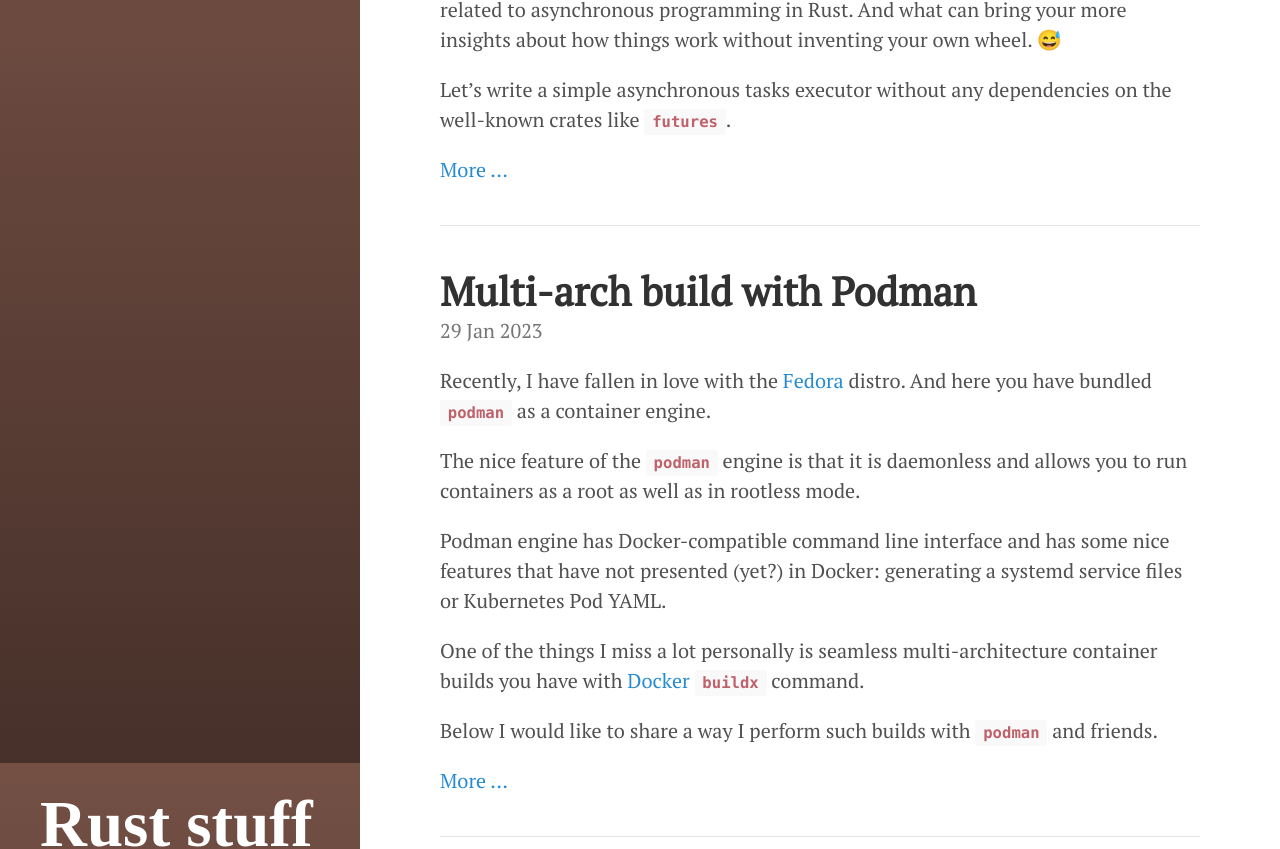
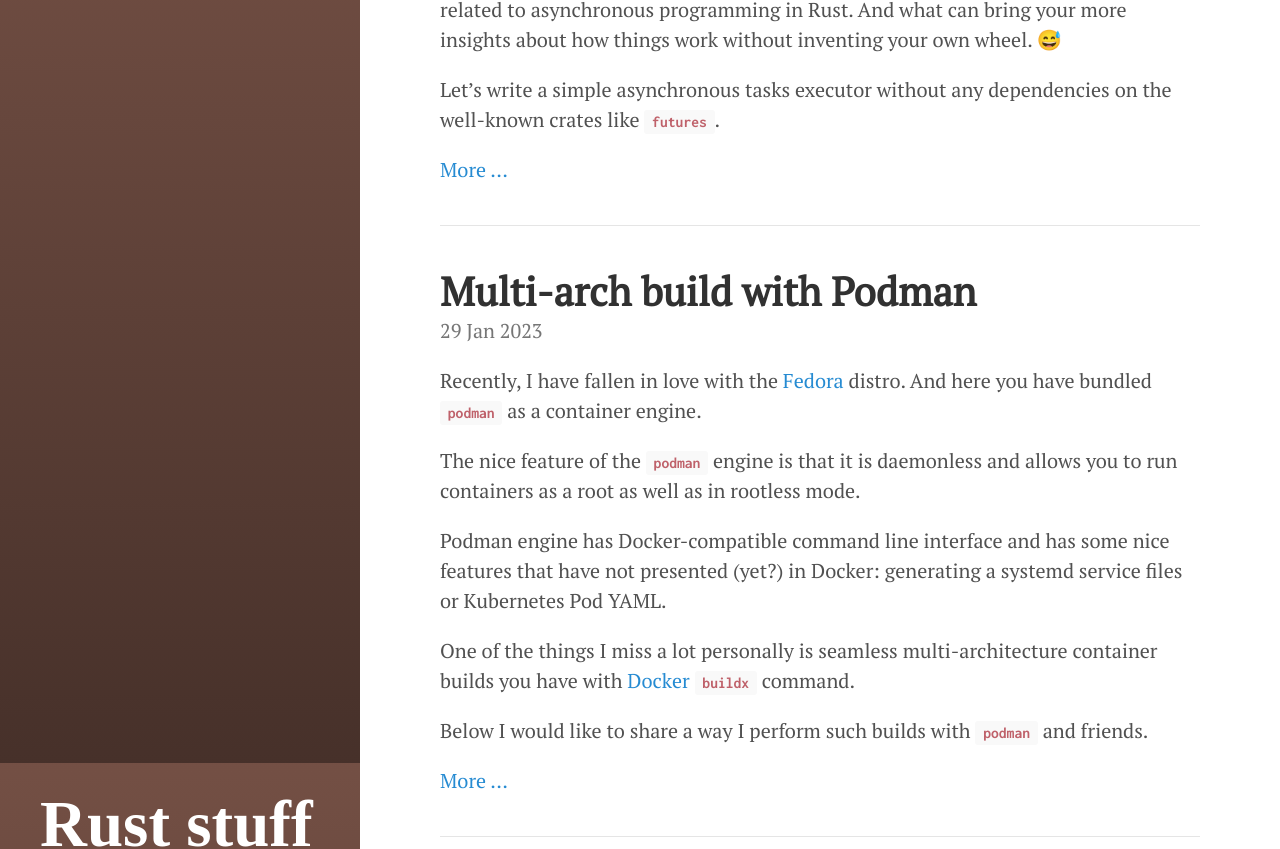
Before and after one commit to vpetrigo/vpetrigo.github.io, a Jekyll site: the page built from index.html, in a window 1280 px wide and 1400 px high, scrolled down 892 px. Shown: the part 145-994 px from the top of the window. Built offline with Jekyll 4.4.1, drawn with Linux system fonts in a browser that asks for light colours; some web fonts are replaced; the list of posts is cut into pages by our own code.

Commit message:
misc: Update font settings to include Inconsolata and optimize font loading
Replaced Monaco with Inconsolata for code font-family for improved aesthetics. Added `preconnect` directives for Google Fonts to enhance loading performance.

```diff
--- a/_includes/font-includes.html
+++ b/_includes/font-includes.html
@@ -3,7 +3,7 @@
 different fonts as applicable.
 {% endcomment %}
 
-<!-- <link rel="stylesheet" href="https://fonts.googleapis.com/css?family=Abril+Fatface" /> -->
-<link rel="stylesheet"
-      href="https://fonts.googleapis.com/css2?family=Ubuntu:wght@400;600&amp;family=PT+Sans+Narrow:wght@400;700&amp;family=PT+Serif"/>
-<link href="https://fonts.cdnfonts.com/css/monaco" rel="stylesheet">
+<link rel="preconnect" href="https://fonts.googleapis.com">
+<link rel="preconnect" href="https://fonts.gstatic.com" crossorigin>
+<link href="https://fonts.googleapis.com/css2?family=Ubuntu:wght@400;600&family=PT+Sans+Narrow:wght@400;700&family=PT+Serif&family=Inconsolata:wght@200..900&display=swap"
+      rel="stylesheet">
--- a/_sass/_variables.scss
+++ b/_sass/_variables.scss
@@ -2,5 +2,5 @@
   $sidebar-bg-color: #5D4037 !default,
 
   $root-font-family: ('PT Serif', serif),
-  $code-font-family: ('Monaco', 'Courier New', 'DejaVu Sans Mono', 'Bitstream Vera Sans Mono', monospace)
+  $code-font-family: ('Inconsolata', 'Courier New', 'DejaVu Sans Mono', 'Bitstream Vera Sans Mono', monospace)
 );
```
